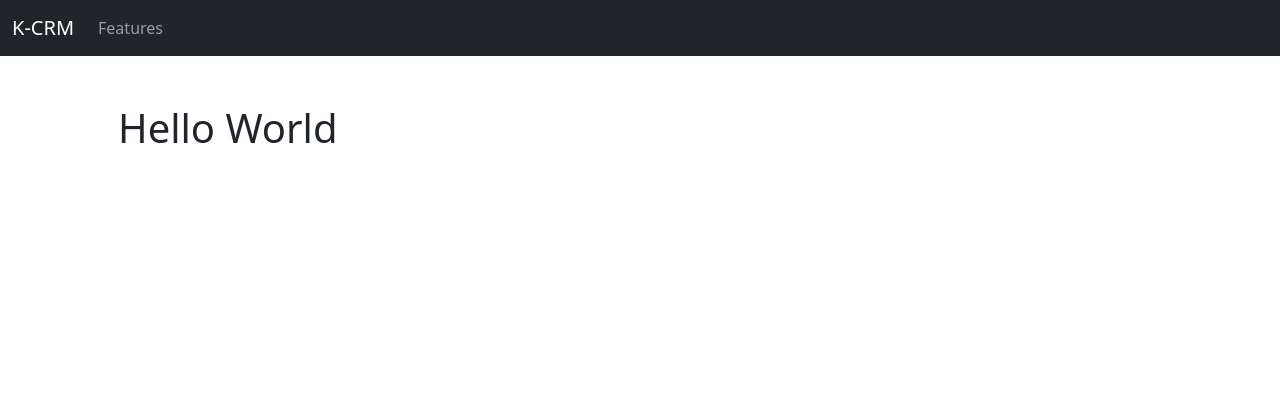
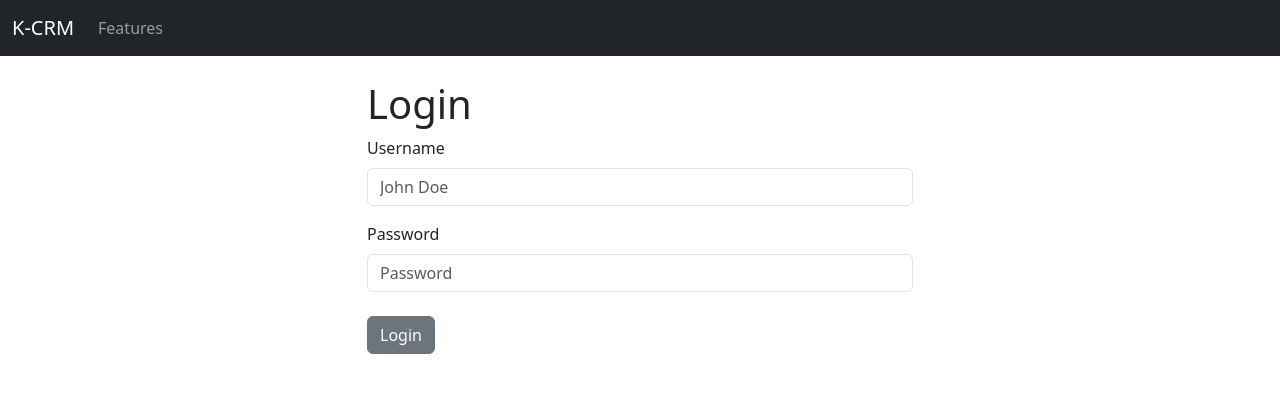
Before and after one commit to dezoliveira/kcrm, a Django app: page / in a window 1280 px wide. Shown: the top 393 px of the page. Run offline with Django 5.2, Linux system fonts and the light colour scheme.

Commit message:
add: handle user auth

```diff
--- a/website/templates/base.html
+++ b/website/templates/base.html
@@ -9,8 +9,17 @@
   <body>
     {% include 'navbar.html' %}
     <div class="container p-4">
-        {% block content %}
-        {% endblock %}
+      {% if messages %}
+        {% for message in messages %}
+        <div class="alert alert-warning alert-dismissible fade show" role="alert">
+          {{ message }}
+          <button type="button" class="btn-close" data-bs-dismiss="alert" aria-label="Close"></button>
+        </div>
+        {% endfor %}
+      {% endif %}
+
+      {% block content %}
+      {% endblock %}
     </div>
     <script src="https://cdn.jsdelivr.net/npm/bootstrap@5.3.3/dist/js/bootstrap.bundle.min.js" integrity="sha384-YvpcrYf0tY3lHB60NNkmXc5s9fDVZLESaAA55NDzOxhy9GkcIdslK1eN7N6jIeHz" crossorigin="anonymous"></script>
   </body>
--- a/website/templates/home.html
+++ b/website/templates/home.html
@@ -2,6 +2,29 @@
 
 {% block content %}
 
-<h1 class="p-4">Hello World</h1>
+<div class="col-md-6 offset-md-3">
+
+  {% if user.is_authenticated %}
+
+  <h1>Hello World</h1>
+
+  {% else %}
+
+  <h1>Login</h1>
+  <form method="POST" action="{% url 'home' %}">
+      {% csrf_token %}
+      <div class="mb-3">
+          <label for="exampleInputEmail1" class="form-label">Username</label>
+          <input type="text" class="form-control" name="username" placeholder="John Doe" required>
+      </div>
+      <div class="mb-3">
+          <label for="exampleInputPassword1" class="form-label">Password</label>
+          <input type="password" class="form-control" name="password" placeholder="Password" required>
+      </div>
+      <button type="submit" class="btn btn-secondary my-2">Login</button>
+  </form>
+</div>
+
+{% endif %}
 
 {% endblock %}
--- a/website/urls.py
+++ b/website/urls.py
@@ -2,5 +2,7 @@ from django.urls import path
 from . import views
 
 urlpatterns = [
-    path('', views.home, name='home')
+    path('', views.home, name='home'),
+    #path('login/', views.login_user, name='login'),
+    #path('logout/', views.logout_user, name='logout')
 ]
--- a/website/views.py
+++ b/website/views.py
@@ -1,4 +1,29 @@
-from django.shortcuts import render
+from django.shortcuts import redirect, render
+from django.contrib.auth import authenticate, login, logout
+from django.contrib import messages
 
 def home(request):
-    return render(request, 'home.html', {})
+    # Check if user is logging in
+    if request.method == 'POST':
+        username = request.POST['username']
+        password = request.POST['password']
+
+        # Authenticate
+        user = authenticate(request, username=username, password=password)
+
+        if user is not None:
+            login(request, user)
+            messages.success(request, "You have been logged in")
+            return redirect('home')
+        else:
+            messages.error(request, "Error - Invalid credentials")
+            return redirect('home')
+
+    else:
+        return render(request, 'home.html', {})
+
+def login_user(request):
+    pass
+
+def logout_user(request):
+    pass
```
Also changed, not shown: website/templates/navbar.html (indentation only).
